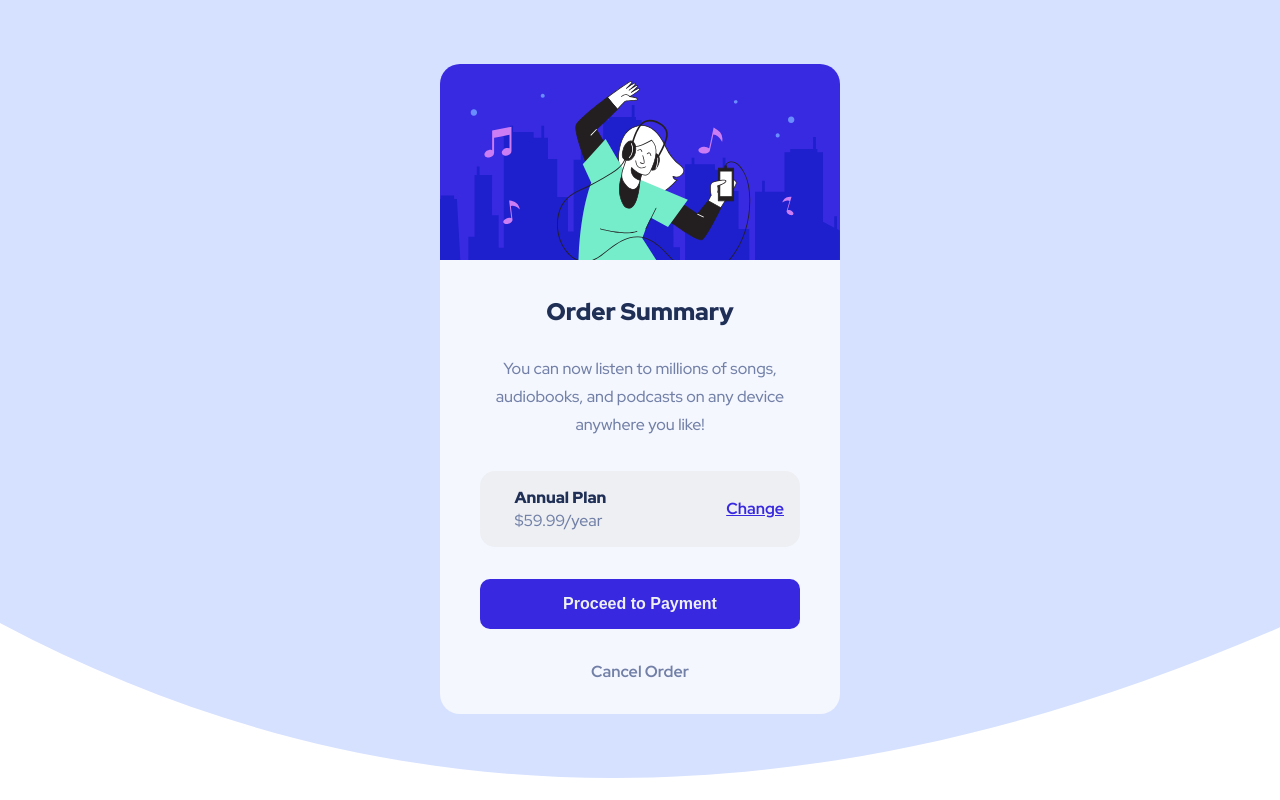
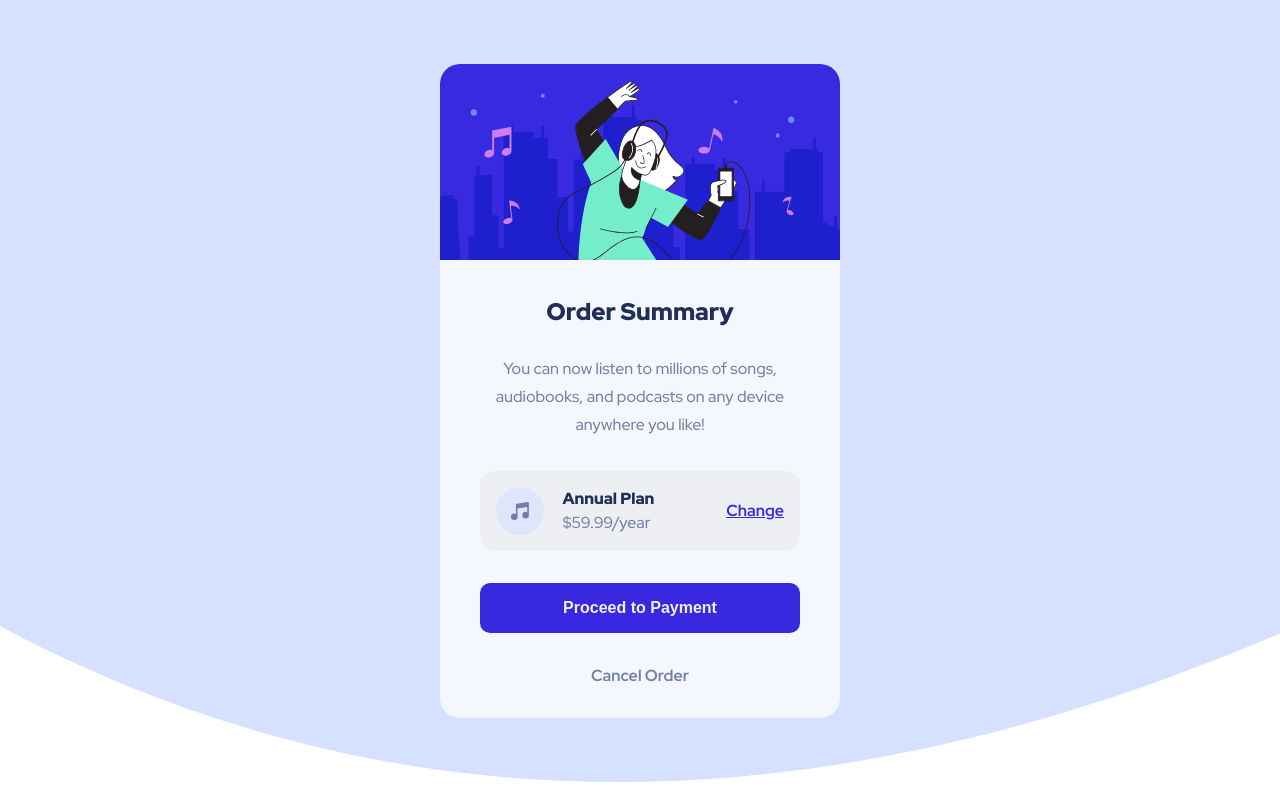
Before and after one commit to mohsin316/order-summary-component, a plain HTML site: page index.html in a window 1280 px wide. Drawn offline with Linux system fonts and the light colour scheme; the site is published under a folder, as on GitHub Pages, so addresses that start at the root find nothing.

Commit message:
Update index.html

```diff
--- a/index.html
+++ b/index.html
@@ -34,7 +34,7 @@
 
       <div class="price_container">
         <div class="holder1">
-          <div class="icon_img"><img src="/images/icon-music.svg" alt=""></div>
+          <div class="icon_img"><img src="images/icon-music.svg" alt=""></div>
           <div class="holder2">
             <p class="plan">Annual Plan</p>
             <p class="pay">$59.99/year</p>
```
